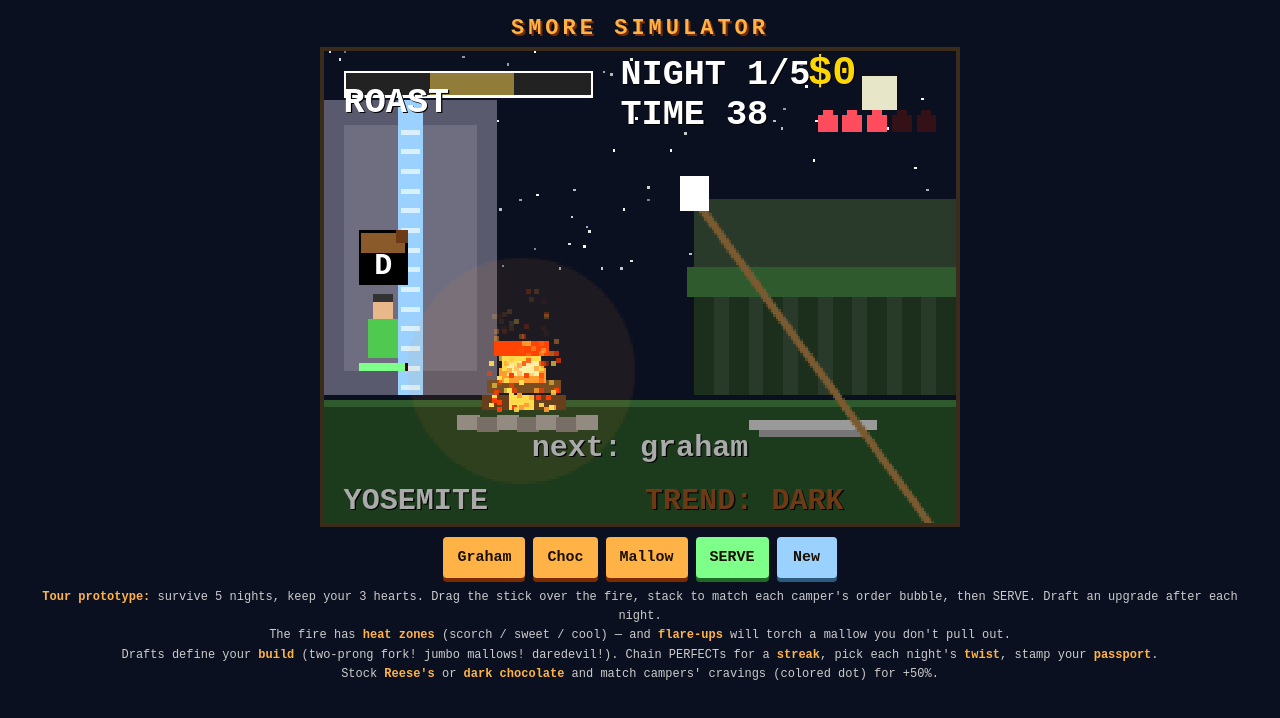
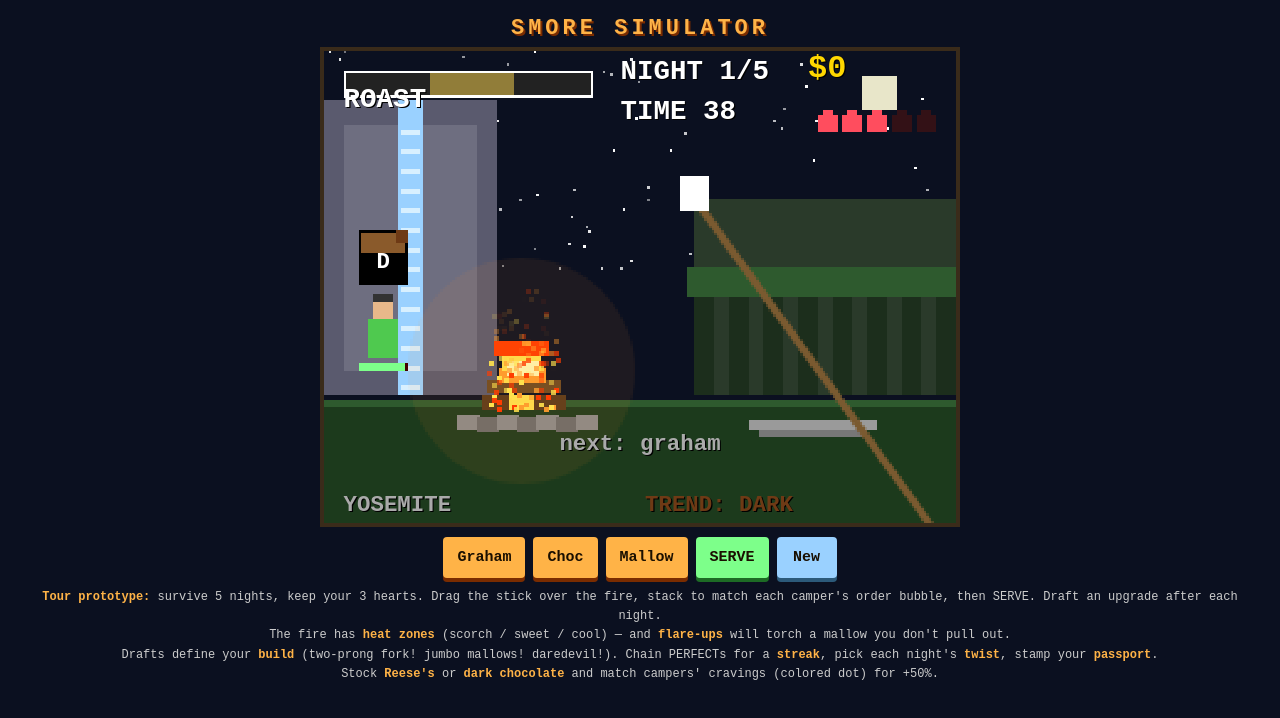
Before and after one commit to sen2008/smore-simulator, a plain HTML site: page index.html in a window 1280 px wide. Both pictures are taken after a click on the button "START TOUR". Drawn offline with Linux system fonts and the light colour scheme.

Commit message:
Shrink DOM text layer ~25% - it read too heavy

```diff
--- a/index.html
+++ b/index.html
@@ -31,22 +31,22 @@
     text-shadow: 0.18cqw 0.18cqw 0 #000; line-height: 1;
   }
   #hud > div { position: absolute; white-space: nowrap; }
-  #h-roast  { left: 3.1%; top: 7.5%;  font-size: 14px; font-size: 5.5cqw; }
-  #h-zone   { left: 3.1%; top: 16.5%; font-size: 14px; font-size: 5.5cqw; }
-  #h-night  { left: 46.9%; top: 1.5%; font-size: 14px; font-size: 5.5cqw; }
-  #h-time   { left: 46.9%; top: 10%;  font-size: 14px; font-size: 5.5cqw; }
-  #h-coins  { left: 76.6%; top: 0.5%;  font-size: 16px; font-size: 6.3cqw; color: #ffd700; }
-  #h-streak { left: 65.6%; top: 18.5%; font-size: 14px; font-size: 5.5cqw; color: #ff9d2e; }
-  #h-park   { left: 3.1%; bottom: 1.5%; font-size: 12px; font-size: 4.7cqw; color: #aaa; }
-  #h-trend  { left: 50.8%; bottom: 1.5%; font-size: 12px; font-size: 4.7cqw; }
-  #h-plate  { left: 50%; top: 81%; transform: translateX(-50%); font-size: 12px; font-size: 4.7cqw; color: #aaa; }
-  #h-prong  { left: 43.75%; top: 23.5%; font-size: 12px; font-size: 4.7cqw; color: #aaa; }
+  #h-roast  { left: 3.1%; top: 7.5%;  font-size: 11px; font-size: 4.3cqw; }
+  #h-zone   { left: 3.1%; top: 16.5%; font-size: 11px; font-size: 4.3cqw; }
+  #h-night  { left: 46.9%; top: 1.5%; font-size: 11px; font-size: 4.3cqw; }
+  #h-time   { left: 46.9%; top: 10%;  font-size: 11px; font-size: 4.3cqw; }
+  #h-coins  { left: 76.6%; top: 0.5%;  font-size: 13px; font-size: 5cqw; color: #ffd700; }
+  #h-streak { left: 65.6%; top: 18.5%; font-size: 11px; font-size: 4.3cqw; color: #ff9d2e; }
+  #h-park   { left: 3.1%; bottom: 1.5%; font-size: 9px; font-size: 3.5cqw; color: #aaa; }
+  #h-trend  { left: 50.8%; bottom: 1.5%; font-size: 9px; font-size: 3.5cqw; }
+  #h-plate  { left: 50%; top: 81%; transform: translateX(-50%); font-size: 9px; font-size: 3.5cqw; color: #aaa; }
+  #h-prong  { left: 43.75%; top: 23.5%; font-size: 9px; font-size: 3.5cqw; color: #aaa; }
   #h-msg {
     left: 50%; top: 29%; transform: translateX(-50%); display: none;
-    font-size: 16px; font-size: 6.3cqw; color: #ffb347;
+    font-size: 13px; font-size: 5cqw; color: #ffb347;
     background: #000; border: 0.6cqw solid #ffb347; padding: 1cqw 3cqw;
   }
-  .h-cam { font-size: 12px; font-size: 4.7cqw; transform: translateX(-50%); display: none; }
+  .h-cam { font-size: 9px; font-size: 3.5cqw; transform: translateX(-50%); display: none; }
   #overlay {
     position: absolute; inset: 4px; display: none;
     background: rgba(5, 8, 18, 0.92);
```
